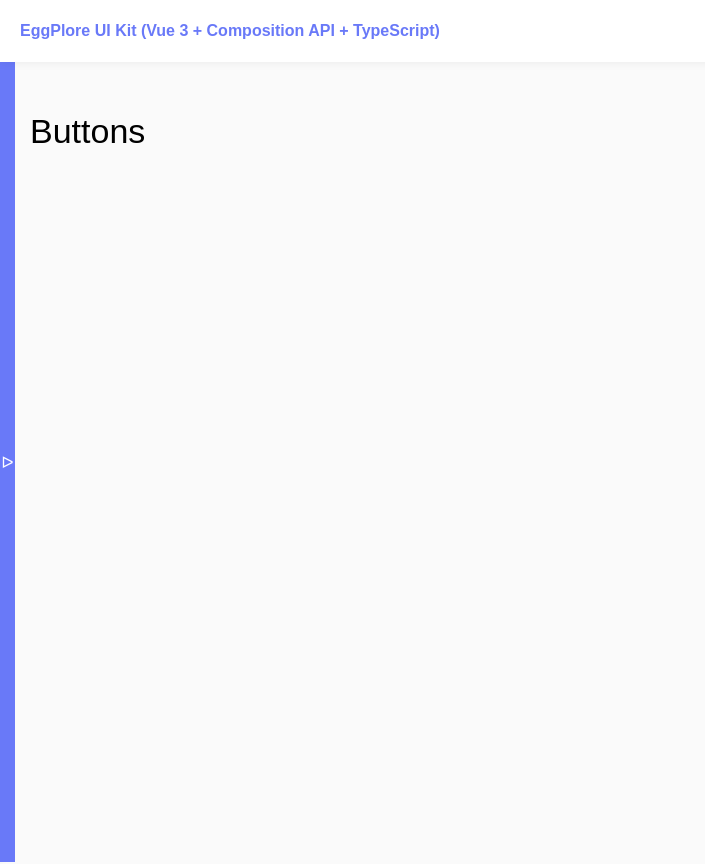
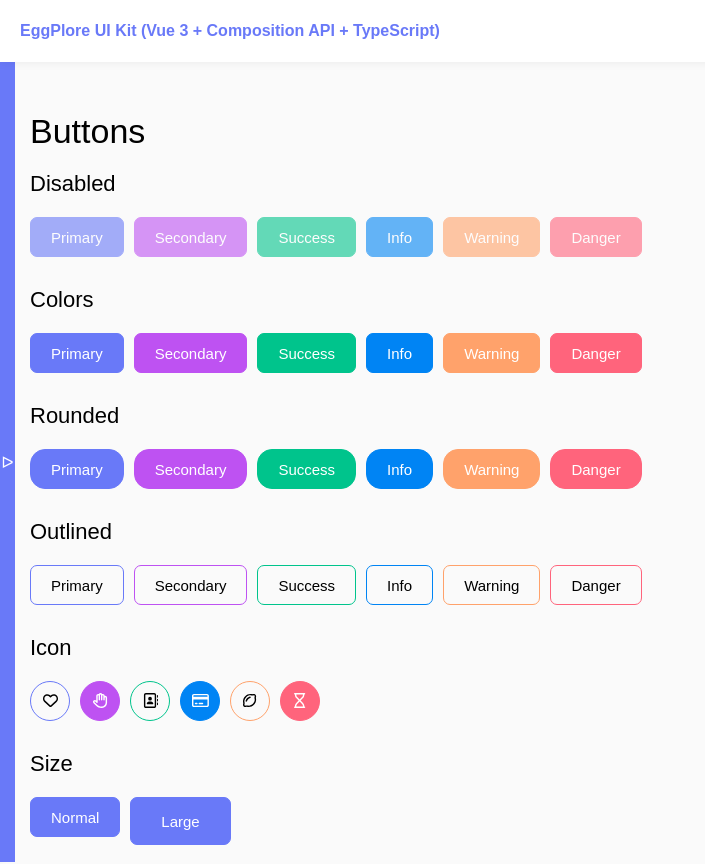
Before and after one commit to fayndly/eggplore-ui-kit, a Vue app: page /buttons in a window 1280 px wide. Shown: the top 864 px of the page, without its empty margins (0-705 px from the left). Before the commit the page ends 800 px from the top, so only its background shows below. Built offline with nearby package versions, Linux system fonts and the light colour scheme.

Commit message:
added buttons

```diff
--- a/package.json
+++ b/package.json
@@ -14,6 +14,9 @@
     "format": "prettier --write src/"
   },
   "dependencies": {
+    "@fortawesome/fontawesome-svg-core": "^6.4.2",
+    "@fortawesome/free-regular-svg-icons": "^6.4.2",
+    "@fortawesome/vue-fontawesome": "^3.0.3",
     "scss": "^0.2.4",
     "vue": "^3.3.4",
     "vue-router": "^4.2.4"
--- a/src/assets/styles/variables.scss
+++ b/src/assets/styles/variables.scss
@@ -4,6 +4,7 @@ $font-default: Arial;
 // colors
 $color-primary: var(--primary);
 $color-primary-hover: var(--primary-hover);
+$color-second: var(--second);
 $color-second-hover: var(--second-hover);
 $color-success: var(--success);
 $color-success-hover: var(--success-hover);
--- a/src/main.ts
+++ b/src/main.ts
@@ -2,8 +2,21 @@ import { createApp } from 'vue'
 import App from './App.vue'
 import router from './router'
 
+import { library } from '@fortawesome/fontawesome-svg-core'
+import { FontAwesomeIcon } from '@fortawesome/vue-fontawesome'
+import {
+  faHeart,
+  faHand,
+  faAddressBook,
+  faCreditCard,
+  faLemon,
+  faHourglass
+} from '@fortawesome/free-regular-svg-icons'
+library.add([faHeart, faHand, faAddressBook, faCreditCard, faLemon, faHourglass])
+
 const app = createApp(App)
 
+app.component('font-awesome-icon', FontAwesomeIcon)
 app.use(router)
 
 app.mount('#app')
--- a/src/pages/Buttons/components/PageButtons.vue
+++ b/src/pages/Buttons/components/PageButtons.vue
@@ -1,7 +1,65 @@
-<script setup lang="ts"></script>
+<script setup lang="ts">
+import ButtonDefault from '@/ui/buttons/ButtonDefault.vue'
+
+const eventForButton = () => {
+  alert('You clicked danger button')
+}
+</script>
 
 <template>
   <h1 class="heading-1">Buttons</h1>
+  <h2 class="heading-2">Disabled</h2>
+  <div class="line">
+    <ButtonDefault label="Primary" color="primary" disabled />
+    <ButtonDefault label="Secondary" color="second" disabled />
+    <ButtonDefault label="Success" color="success" disabled />
+    <ButtonDefault label="Info" color="info" disabled />
+    <ButtonDefault label="Warning" color="warning" disabled />
+    <ButtonDefault label="Danger" color="danger" disabled />
+  </div>
+  <h2 class="heading-2">Colors</h2>
+  <div class="line">
+    <ButtonDefault label="Primary" color="primary" />
+    <ButtonDefault label="Secondary" color="second" />
+    <ButtonDefault label="Success" color="success" />
+    <ButtonDefault label="Info" color="info" />
+    <ButtonDefault label="Warning" color="warning" />
+    <ButtonDefault label="Danger" color="danger" />
+  </div>
+  <h2 class="heading-2">Rounded</h2>
+  <div class="line">
+    <ButtonDefault label="Primary" color="primary" rounded />
+    <ButtonDefault label="Secondary" color="second" rounded />
+    <ButtonDefault label="Success" color="success" rounded />
+    <ButtonDefault label="Info" color="info" rounded />
+    <ButtonDefault label="Warning" color="warning" rounded />
+    <ButtonDefault label="Danger" color="danger" rounded />
+  </div>
+  <h2 class="heading-2">Outlined</h2>
+  <div class="line">
+    <ButtonDefault label="Primary" color="primary" outlined />
+    <ButtonDefault label="Secondary" color="second" outlined />
+    <ButtonDefault label="Success" color="success" outlined />
+    <ButtonDefault label="Info" color="info" outlined />
+    <ButtonDefault label="Warning" color="warning" outlined />
+    <ButtonDefault label="Danger" color="danger" outlined />
+  </div>
+  <h2 class="heading-2">Icon</h2>
+  <div class="line">
+    <ButtonDefault color="primary" icon="heart" outlined />
+    <ButtonDefault color="second" icon="hand" />
+    <ButtonDefault color="success" icon="address-book" outlined />
+    <ButtonDefault color="info" icon="credit-card" />
+    <ButtonDefault color="warning" icon="lemon" outlined />
+    <ButtonDefault color="danger" icon="hourglass" />
+  </div>
+  <h2 class="heading-2">Size</h2>
+  <div class="line">
+    <ButtonDefault label="Normal" color="primary" />
+    <ButtonDefault label="Large" color="primary" size="large" />
+  </div>
+  <h2 class="heading-2">Event</h2>
+  <div class="line">
+    <ButtonDefault label="@click" color="danger" @click="eventForButton" />
+  </div>
 </template>
-
-<style scoped></style>
--- /dev/null
+++ b/src/ui/buttons/ButtonDefault.vue
@@ -0,0 +1,138 @@
+<script setup lang="ts">
+defineProps({
+  label: {
+    type: String,
+    default: 'Button'
+  },
+  color: {
+    type: String,
+    default: 'primary'
+  },
+  disabled: {
+    type: Boolean,
+    required: false
+  },
+  rounded: {
+    type: Boolean,
+    required: false
+  },
+  outlined: {
+    type: Boolean,
+    required: false
+  },
+  icon: {
+    type: String,
+    required: false
+  },
+  size: {
+    type: String,
+    default: 'normal'
+  }
+})
+
+const emit = defineEmits(['click'])
+const clickOnButton = () => {
+  emit('click')
+}
+</script>
+
+<template>
+  <button
+    :class="[
+      'btn',
+      `btn_${color}`,
+      { btn_rounded: rounded },
+      { btn_outlined: outlined },
+      { btn_icon: icon },
+      { btn_large: size === 'large' }
+    ]"
+    :disabled="disabled"
+    @click="clickOnButton"
+  >
+    <span v-if="icon">
+      <font-awesome-icon :icon="`fa-regular fa-${icon}`" />
+    </span>
+    <span v-else>{{ label }}</span>
+  </button>
+</template>
+
+<style lang="scss" scoped>
+.btn {
+  margin-right: 10px;
+  margin-bottom: 10px;
+  padding: 0 20px;
+  height: 40px;
+  color: #fff;
+  border-radius: 7px;
+  border: none;
+  cursor: pointer;
+  font-size: 15px;
+  transition: 0.2s;
+  &_primary {
+    background: $color-primary;
+    border: 1px solid $color-primary;
+    &:enabled:hover {
+      background: $color-primary-hover;
+    }
+  }
+  &_second {
+    background: $color-second;
+    border: 1px solid $color-second;
+    &:enabled:hover {
+      background: $color-second-hover;
+    }
+  }
+  &_success {
+    background: $color-success;
+    border: 1px solid $color-success;
+    &:enabled:hover {
+      background: $color-success-hover;
+    }
+  }
+  &_info {
+    background: $color-info;
+    border: 1px solid $color-info;
+    &:enabled:hover {
+      background: $color-info-hover;
+    }
+  }
+  &_warning {
+    background: $color-warning;
+    border: 1px solid $color-warning;
+    &:enabled:hover {
+      background: $color-warning-hover;
+    }
+  }
+  &_danger {
+    background: $color-danger;
+    border: 1px solid $color-danger;
+    &:enabled:hover {
+      background: $color-danger-hover;
+    }
+  }
+  &:disabled {
+    opacity: 0.6;
+    cursor: default;
+  }
+  &_rounded {
+    border-radius: 15px;
+  }
+  &_outlined {
+    background: transparent;
+    color: #000;
+    &:hover {
+      color: #fff;
+    }
+  }
+  &_icon {
+    padding: 0;
+    width: 40px;
+    height: 40px;
+    border-radius: 50%;
+  }
+  &_large {
+    height: 48px;
+    padding: 0 30px;
+  }
+}
+</style>
```
Also changed, not shown: src/ui/buttons/ButtonDefaul.vue (deleted), src/ui/buttons/ButtonDropdown.vue (deleted), src/ui/buttons/ButtonHamburger.vue (deleted), src/ui/inputs/InputColor.vue (deleted), src/ui/inputs/InputText.vue (deleted), 1 other file (tests, documents, lock files or other folders).
